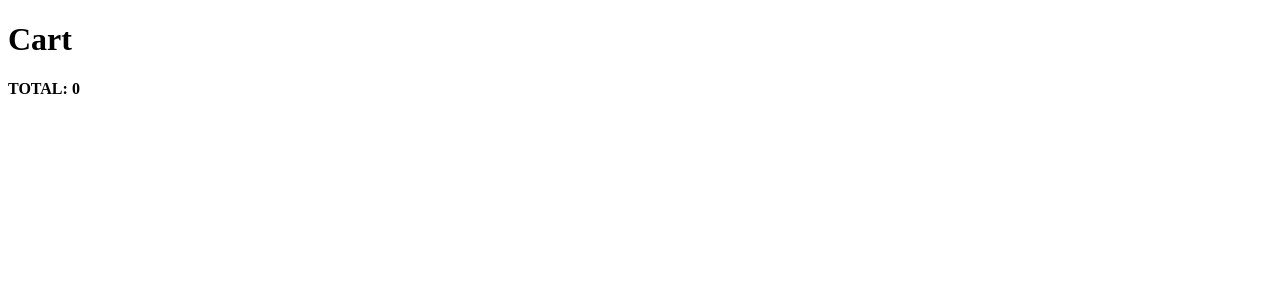
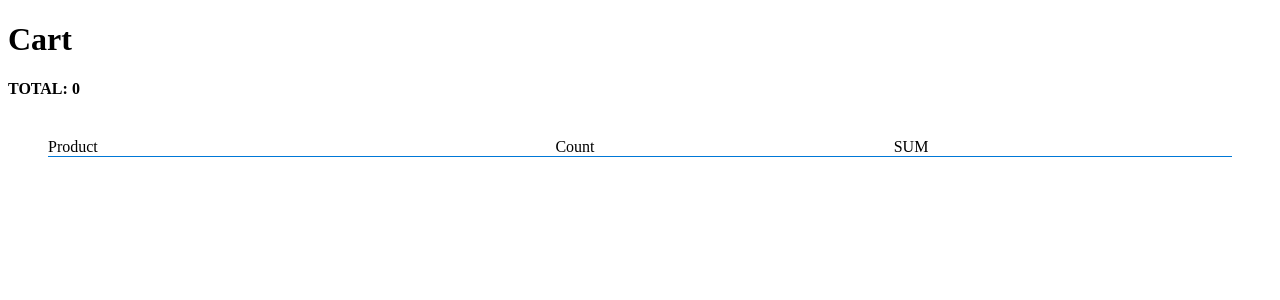
Before and after one commit to Maksim1509/online-store, a React (Create React App) app: page /cart in a window 1280 px wide. Shown: the top 300 px of the page. Built offline with nearby package versions, Linux system fonts and the light colour scheme.

Commit message:
feat: add styles to cart page

```diff
--- a/src/pages/CartPage/CartPage.tsx
+++ b/src/pages/CartPage/CartPage.tsx
@@ -52,10 +52,19 @@ const CartPage = () => {
           return acc + sum;
         }, 0)}
       </b>
+
       <ul className='cart__list'>
+        <li className='cart__item'>
+          <span>Product</span>
+          <span>Count</span>
+          <span>SUM</span>
+        </li>
         {products.map((product) => (
           <li className='cart__item' key={product.id}>
+            <div>
               <Product {...product} />
+            </div>
+            <div className='cart__counter'>
               <button
                 className='cart__btn'
                 onClick={incrementHendler(product.id)}
@@ -80,6 +89,7 @@ const CartPage = () => {
               >
                 Remove
               </button>
+            </div>
             <span>SUM: {product.price * countState[product.id]}</span>
           </li>
         ))}
--- a/src/pages/CartPage/cart.css
+++ b/src/pages/CartPage/cart.css
@@ -1,18 +1,24 @@
 .cart__list {
   width: 100%;
   padding: 0 40px;
-  display: flex;
-  flex-direction: column;
+
   list-style: none;
   margin: 0;
-  gap: 40px;
+  margin-top: 40px;
 }
 
 .cart__item {
+  display: grid;
+  grid-template-columns: 3fr 2fr 2fr;
+  align-items: center;
+  justify-content: space-between;
+  border-bottom: 1px solid #0078d7;
+}
+
+.cart__counter {
   display: flex;
   align-items: center;
-  gap: 30px;
-  border-bottom: 1px solid #0078d7;
+  column-gap: 10px;
 }
 
 .cart__btn {
```
Lines whose indentation alone changed are shown as unchanged.
